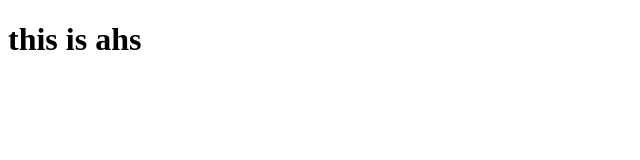
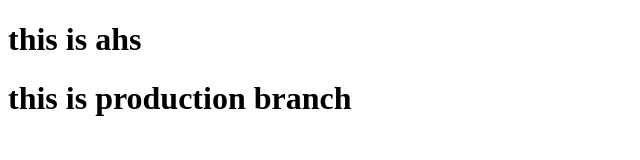
Before and after one commit to Ayushi-png-ctrl/ayushi_netlify, a plain HTML site: page index.html in a window 1280 px wide. Shown: the whole page, without its empty margins (0-640 px from the left). Drawn offline with Linux system fonts and the light colour scheme.

Commit message:
2nd commit

```diff
--- a/index.html
+++ b/index.html
@@ -7,5 +7,6 @@
 </head>
 <body>
     <h1>this is ahs</h1>
+    <h1>this is production branch</h1>
 </body>
 </html>
```
